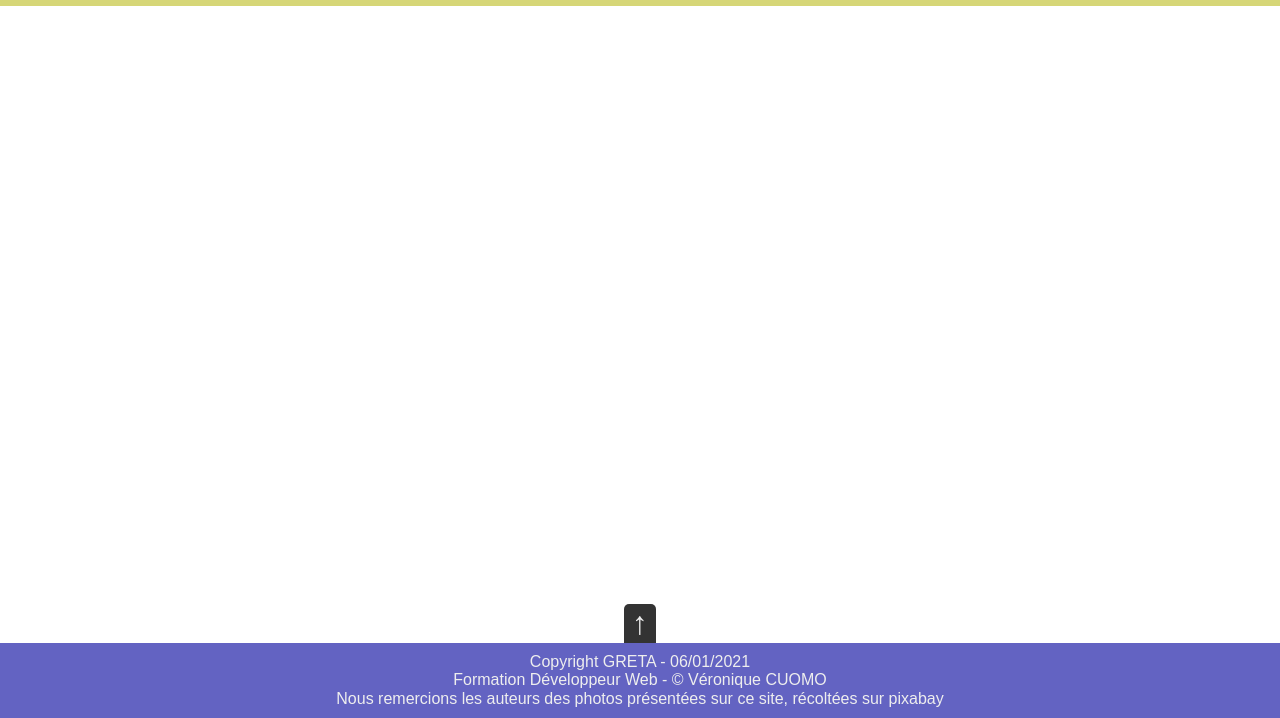
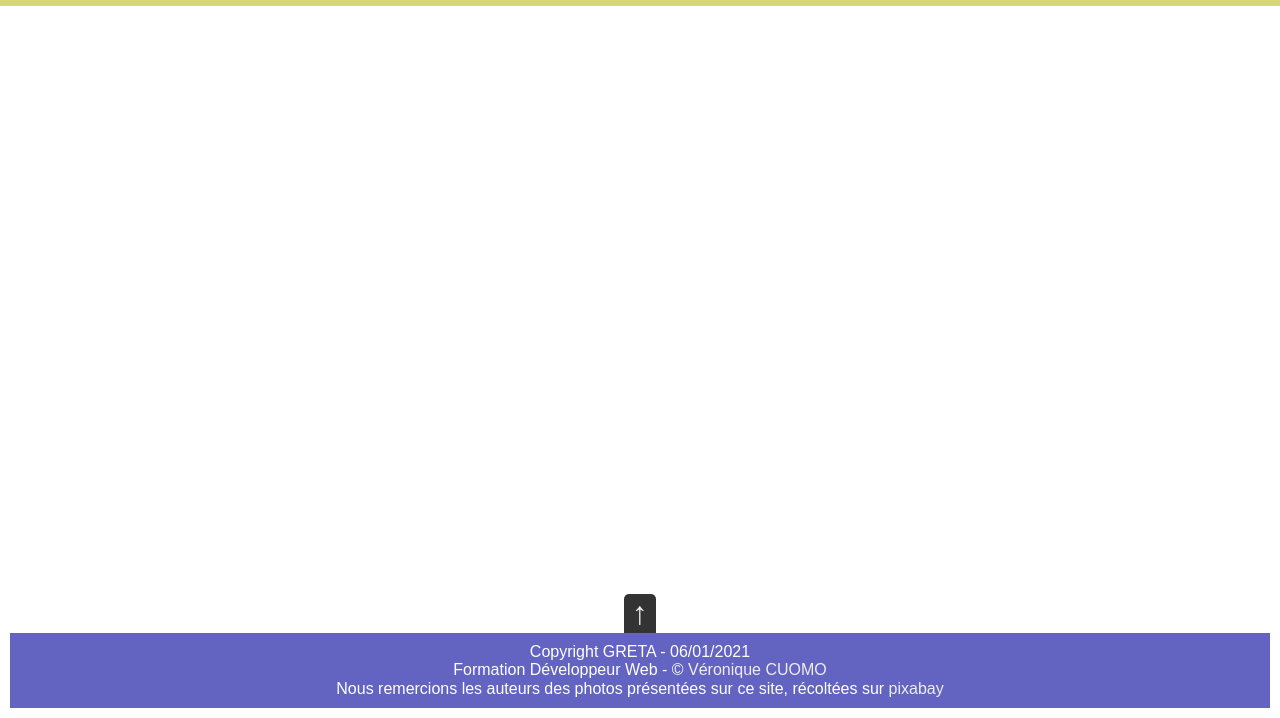
Before and after one commit to jennygere/exo-git-1, a plain HTML site: page index.html in a window 1280 px wide. Shown: the part 82-800 px from the top of the page. Drawn offline with nearby package versions, Linux system fonts and the light colour scheme.

Commit message:
MAJ styles (footer)

```diff
--- a/styles.css
+++ b/styles.css
@@ -99,11 +99,13 @@ video {
 }
 
 .footer {
+    margin: 10px;
     position: relative;
     padding-top: 1rem;
     padding-bottom: 1rem;
     text-align: center;
     background-color: rgb(99, 99, 194);
+    color: white
 }
 
 .footer > * {
```
